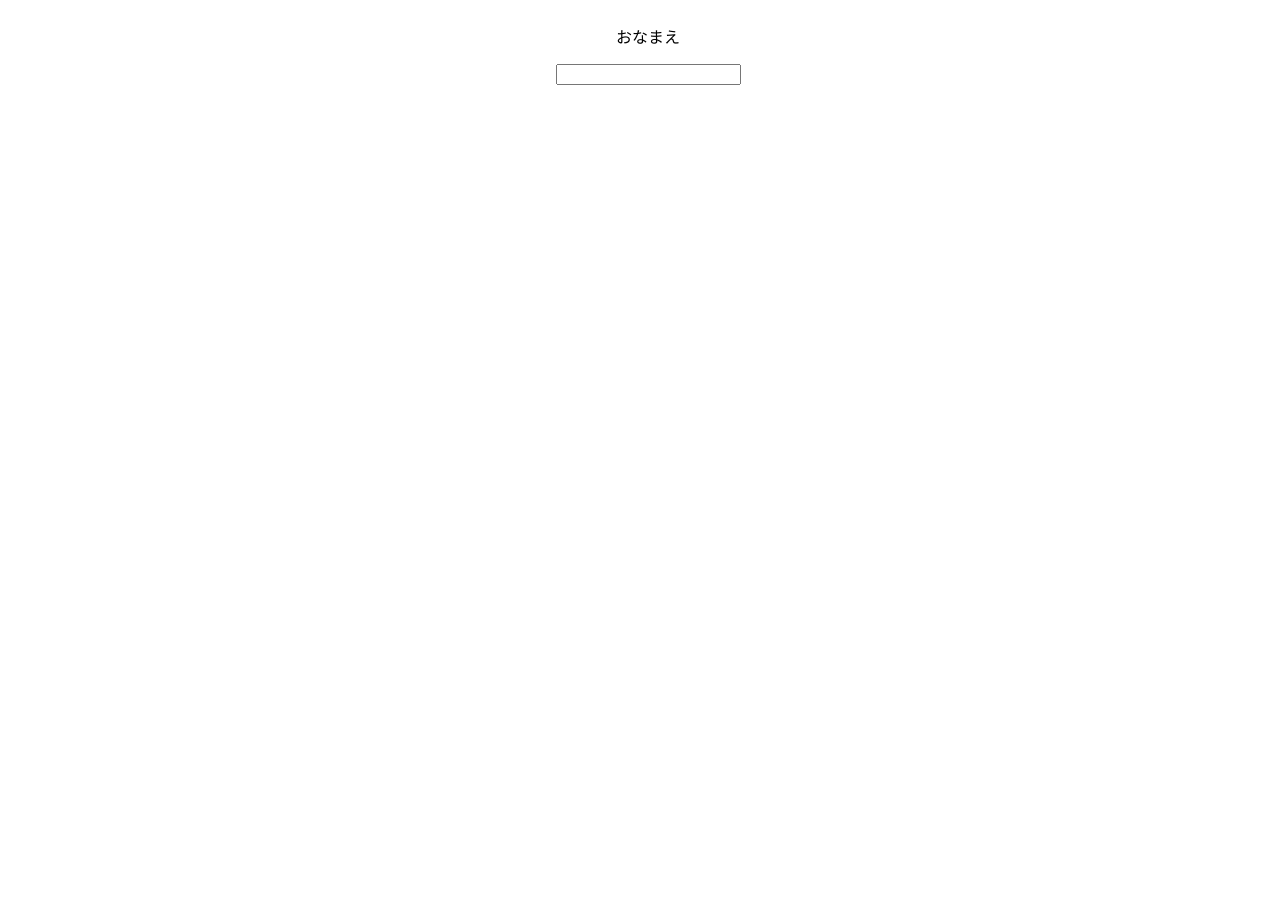
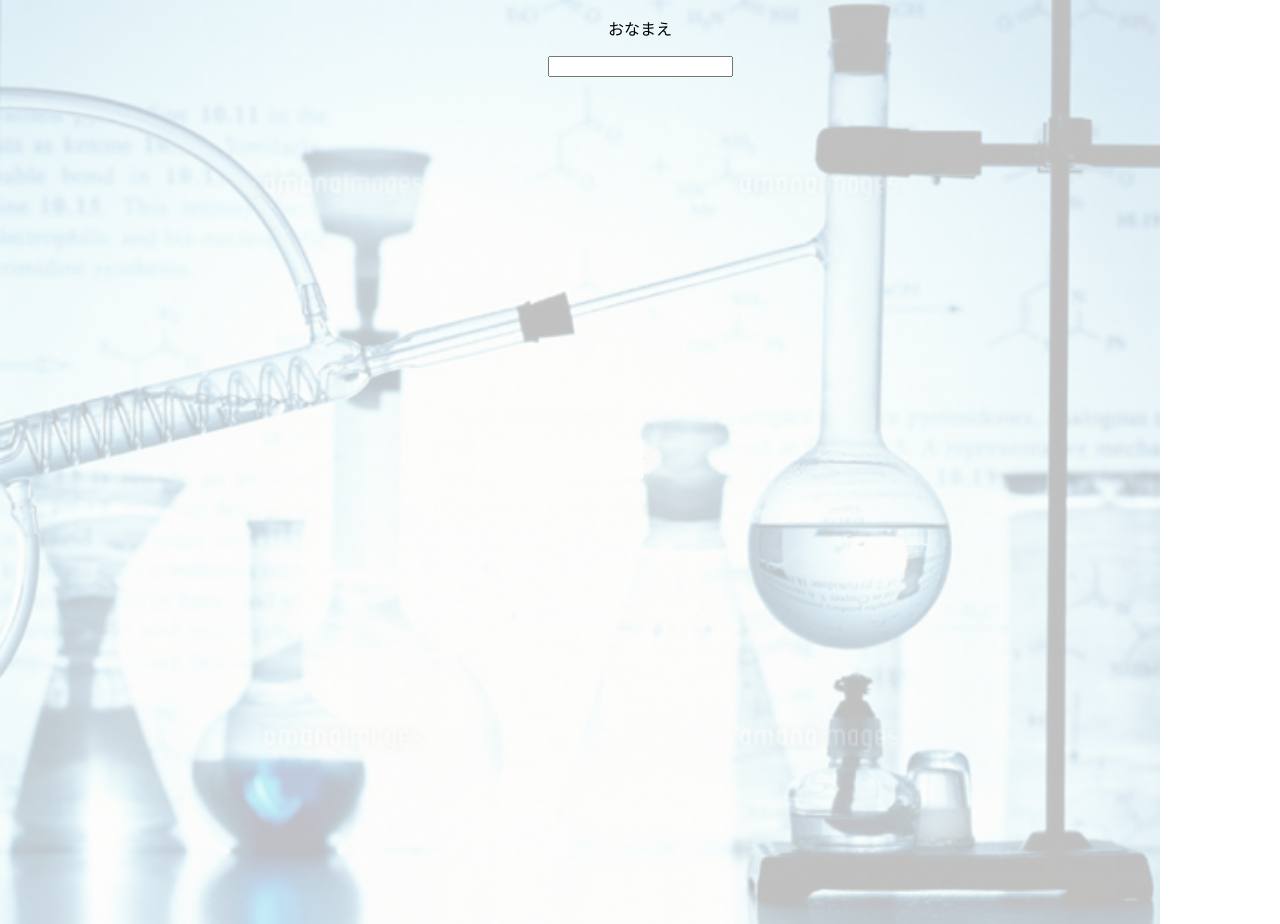
Before and after one commit to ww24/adf-hackathon, a website: page public/index.html in a window 1280 px wide. Before the commit the page ends 800 px from the top, so only its background shows below. Drawn offline with nearby package versions, Linux system fonts and the light colour scheme.

Commit message:
fix commit

```diff
--- a/public/index.html
+++ b/public/index.html
@@ -9,7 +9,7 @@
 <body>
   <!-- <div id="page1"> -->
   <div id="page1" style="display:none">
-    <form>
+    <form id="form">
       <div id="name_box">
         <p>おなまえ</p>
         <input type="text" name="user_name" id="name_box">
@@ -27,8 +27,8 @@
     <p>あなたの病名</p>
     <p id="page2_name_label"></p>
     <img id="page2_img" widht="200" height="200">
-    <p>ボタンを押せ!!!!!</p>
-    <button type="button" id="attack_button">あなたのウイルスを生む</button>
+    <br>
+    <button type="button" id="attack_button" style="text-align:center">あなたのウイルスを生む</button>
   </div>
 
   <div id="page3" style="display:none"></div>
--- a/public/js/application.js
+++ b/public/js/application.js
@@ -7,6 +7,9 @@ function load_page(page){
 }
 
 $(function(){
+  $('#form').submit(function(event){
+    return false;
+  });
   $('#name_box').change(function() {
     $('#image_box').css({
       display : ''
--- a/public/style.css
+++ b/public/style.css
@@ -1,12 +1,7 @@
 body {
     text-align: center;
+    background-image: url("./image/jikken.png");
+    background-repeat: no-repeat;
+    min-height: 900px;
+    background-size:  auto 100% ;
 }
-#page1{
-  position: fixed;
-  top: 10;
-  left: 10;
-  z-index: 10;
-  border: none;
-  padding: 0px;
-  width: 100%;
-}
```
Also changed, not shown: public/image/jikken.png (added).
